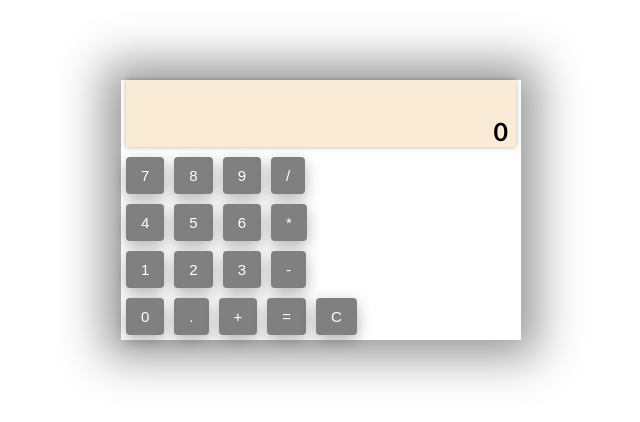
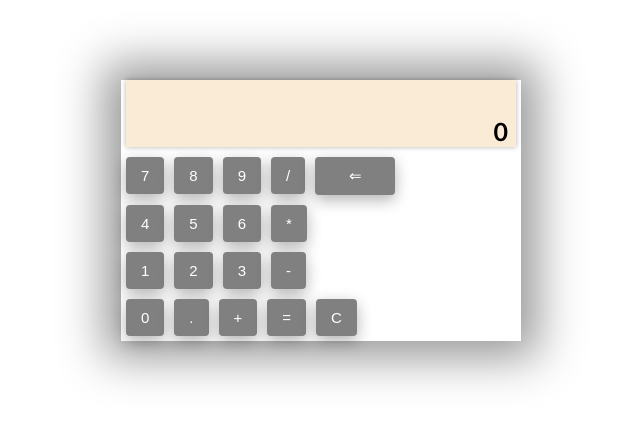
Before and after one commit to Yamaki09/Calculator, a React (Create React App) app: page / in a window 1280 px wide. Shown: the top 422 px of the page, without its empty margins (319-959 px from the left). Built offline with nearby package versions, Linux system fonts and the light colour scheme.

Commit message:
feat: delete button

```diff
--- a/src/App.css
+++ b/src/App.css
@@ -34,3 +34,8 @@
 	margin: 5px 5px 5px 5px;
 	box-shadow: rgba(0, 0, 0, 0.3) 0 0 5px;
 }
+
+.del {
+	font-size: 15px;
+	width: 80px;
+}
--- a/src/App.js
+++ b/src/App.js
@@ -77,6 +77,25 @@ function App() {
 		}
 	};
 
+	const deleteMistake = () => {
+		let currentInput = "";
+		if (!isCalculate && result !== "0" && result.length === 1) {
+			setResult("0");
+		} else if (!isCalculate && result.length > 1) {
+			currentInput = result;
+			let tmp = currentInput.slice(0, result.length - 1);
+			currentInput = tmp;
+			setResult(currentInput);
+		} else if (isCalculate && number !== "0" && number.length === 1) {
+			setNumber("0");
+		} else if (isCalculate && number.length > 1) {
+			currentInput = number;
+			let tmp = currentInput.slice(0, number.length - 1);
+			currentInput = tmp;
+			setNumber(currentInput);
+		}
+	};
+
 	// still need to improve
 	let shouldProcessEvent = true;
 
@@ -147,6 +166,14 @@ function App() {
 						}}
 					>
 						/
+					</button>
+					<button
+						className="button del"
+						onClick={() => {
+							deleteMistake();
+						}}
+					>
+						⇐
 					</button>
 					<br />
 					<button
```
